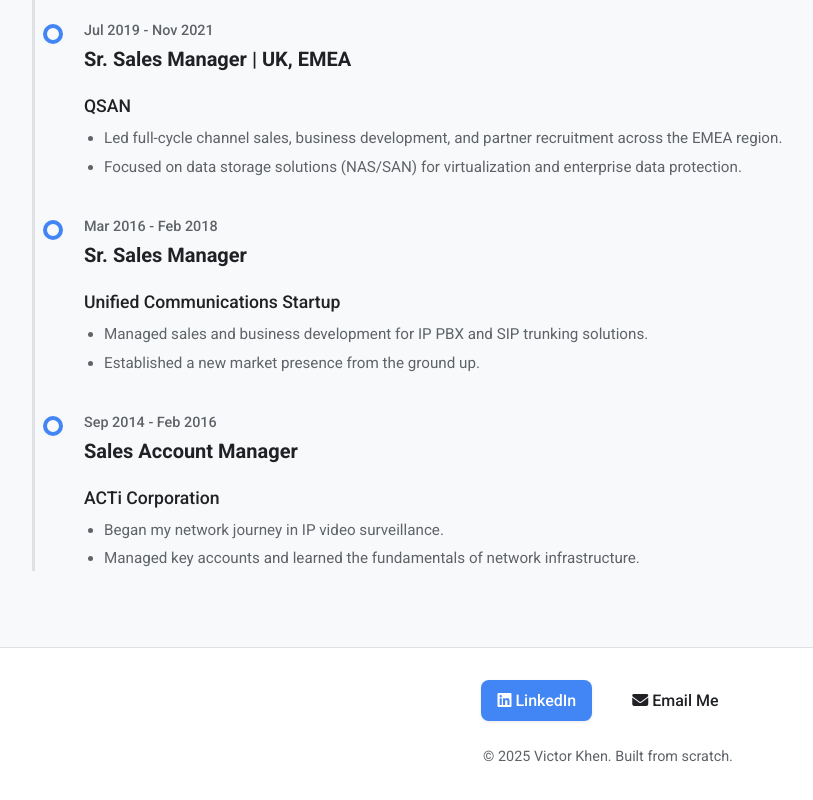
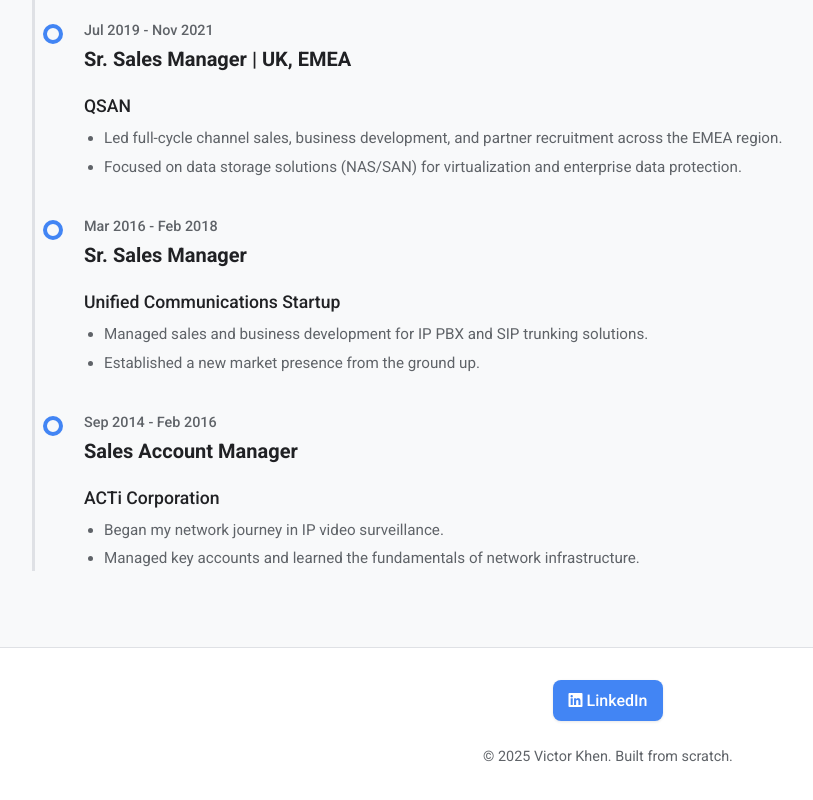
Before and after one commit to VictorKhen/victorkhen.github.io, a plain HTML site: page index.html in a window 1280 px wide. Shown: the part 1890-2690 px from the top of the page, without its empty margins (32-845 px from the left). Drawn offline with Linux system fonts and the light colour scheme.

Commit message:
Update index.html

```diff
--- a/index.html
+++ b/index.html
@@ -761,9 +761,6 @@
             <a href="https://www.linkedin.com/in/victorkhen/" target="_blank" class="footer-link cta">
                 <i class="fa-brands fa-linkedin"></i> LinkedIn
             </a>
-            <a href="mailto:khenvictor@gmail.com" class="footer-link">
-                <i class="fa-solid fa-envelope"></i> Email Me
-            </a>
         </div>
         <div class="footer-copy">
             &copy; <span id="current-year"></span> Victor Khen. Built from scratch.
```
